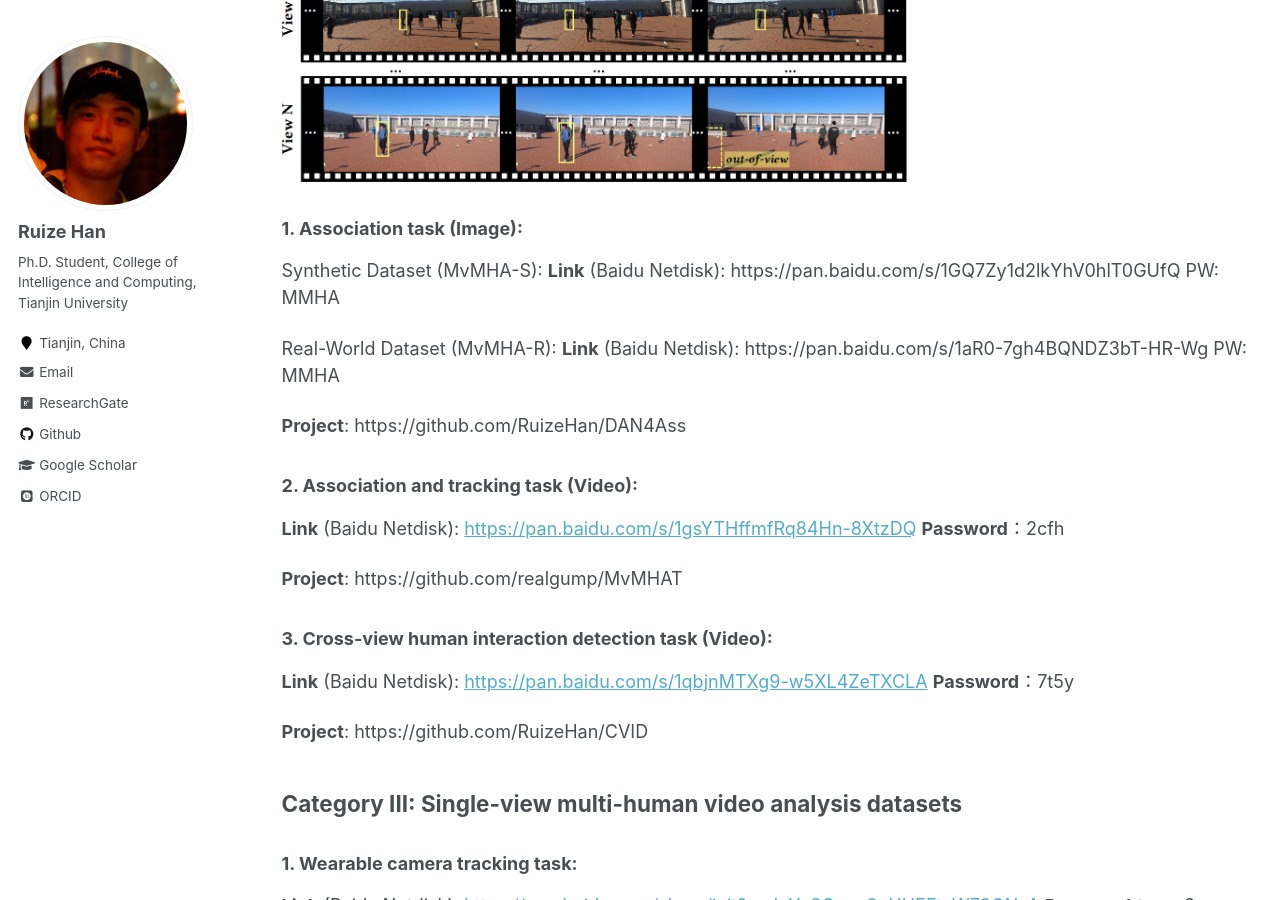
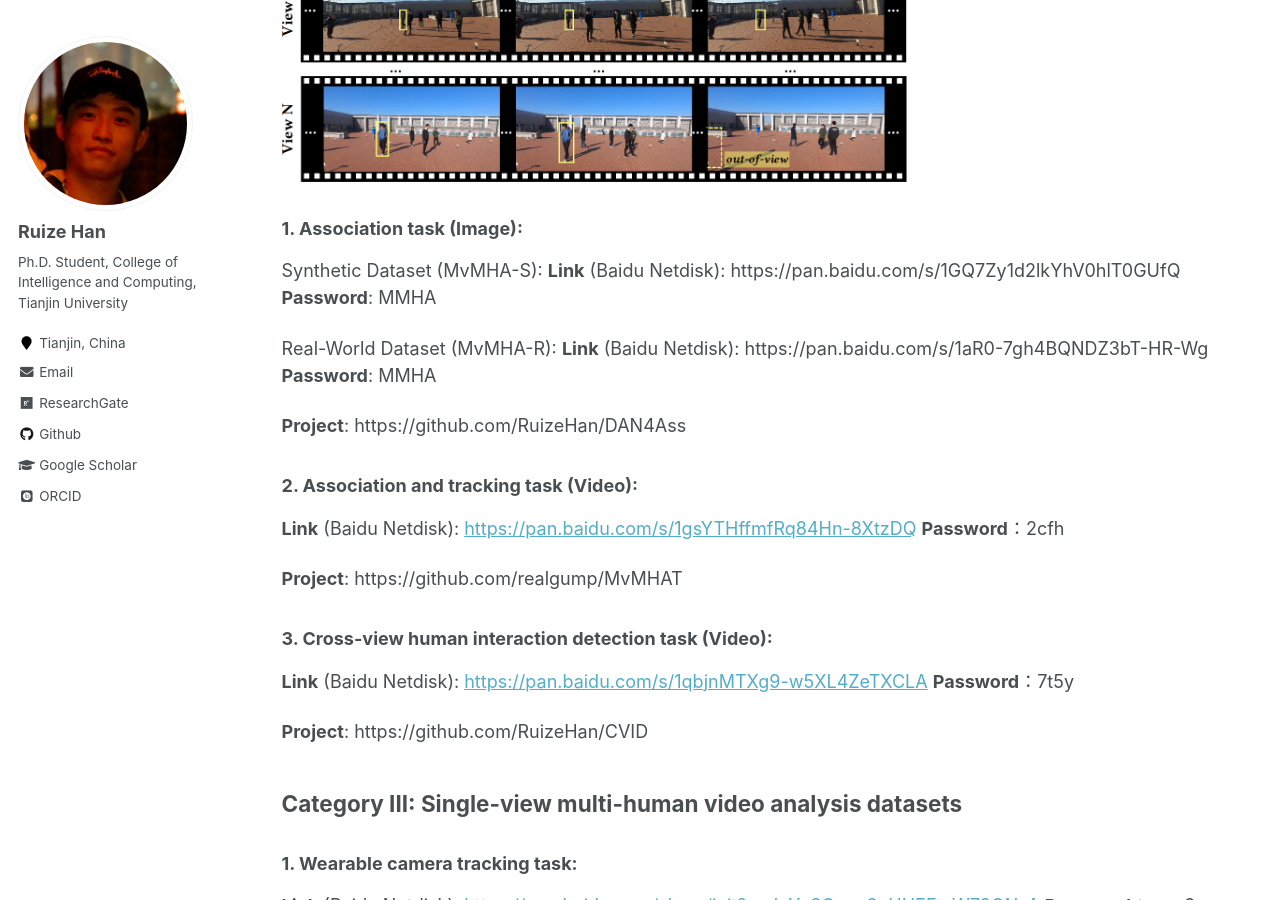
Before and after one commit to RuizeHan/RuizeHan.github.io, a Jekyll site: the page built from _pages/dataset.md, in a window 1280 px wide and 900 px high, scrolled down 1760 px. Built offline with Jekyll 4.4.1, drawn with Linux system fonts in a browser that asks for light colours; some web fonts are replaced.

Commit message:
Update dataset.md

```diff
--- a/_pages/dataset.md
+++ b/_pages/dataset.md
@@ -33,9 +33,9 @@ redirect_from:
 
 ### 1. Association task (Image):
 
-Synthetic Dataset (MvMHA-S): **Link** (Baidu Netdisk): https://pan.baidu.com/s/1GQ7Zy1d2lkYhV0hlT0GUfQ PW: MMHA
+Synthetic Dataset (MvMHA-S): **Link** (Baidu Netdisk): https://pan.baidu.com/s/1GQ7Zy1d2lkYhV0hlT0GUfQ **Password**: MMHA
 
-Real-World Dataset (MvMHA-R): **Link** (Baidu Netdisk): https://pan.baidu.com/s/1aR0-7gh4BQNDZ3bT-HR-Wg PW: MMHA
+Real-World Dataset (MvMHA-R): **Link** (Baidu Netdisk): https://pan.baidu.com/s/1aR0-7gh4BQNDZ3bT-HR-Wg **Password**: MMHA
 
 **Project**: https://github.com/RuizeHan/DAN4Ass
 
```
